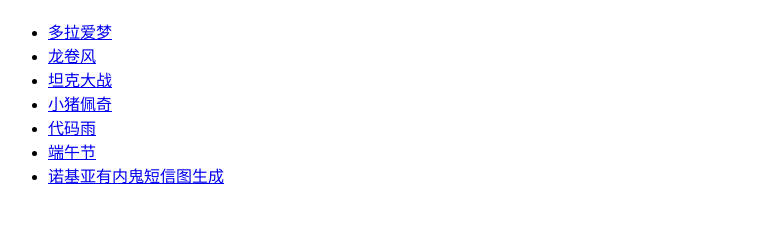
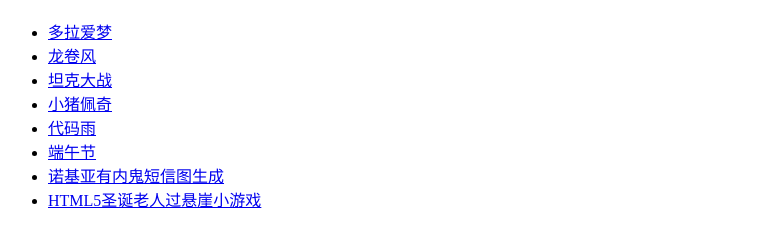
Before and after one commit to abzhangzhipeng/abzhangzhipeng.github.io, a plain HTML site: page index.html in a window 1280 px wide. Shown: the part 70-316 px from the top of the page, without its empty margins (0-768 px from the left). Drawn offline with Linux system fonts and the light colour scheme.

Commit message:
Add files via upload

```diff
--- a/index.html
+++ b/index.html
@@ -1,4 +1,3 @@
-
 <!DOCTYPE html>
 <html>
 <head>
@@ -15,6 +14,7 @@
 		<li><a href="/zmy.html">代码雨</a></li>
 		<li><a href="/0505.html">端午节</a></li>
 		<li><a href="/njyimg.html">诺基亚有内鬼短信图生成</a></li>
+		<li><a href="/14386.html">HTML5圣诞老人过悬崖小游戏</a></li>
 	</ul>
 </body>
 </html>
```
